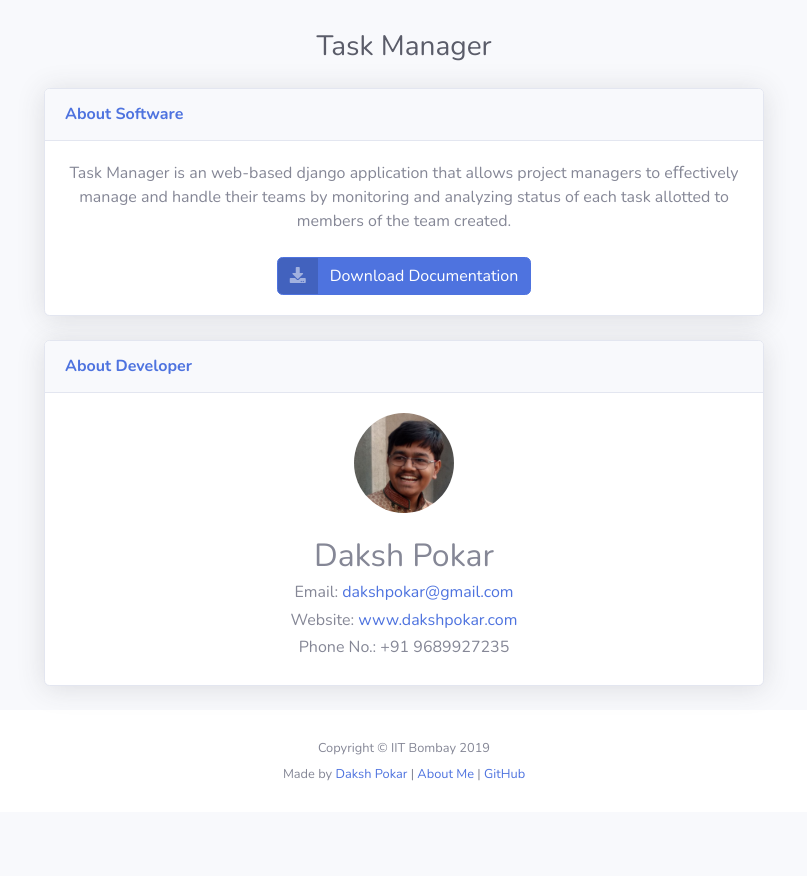
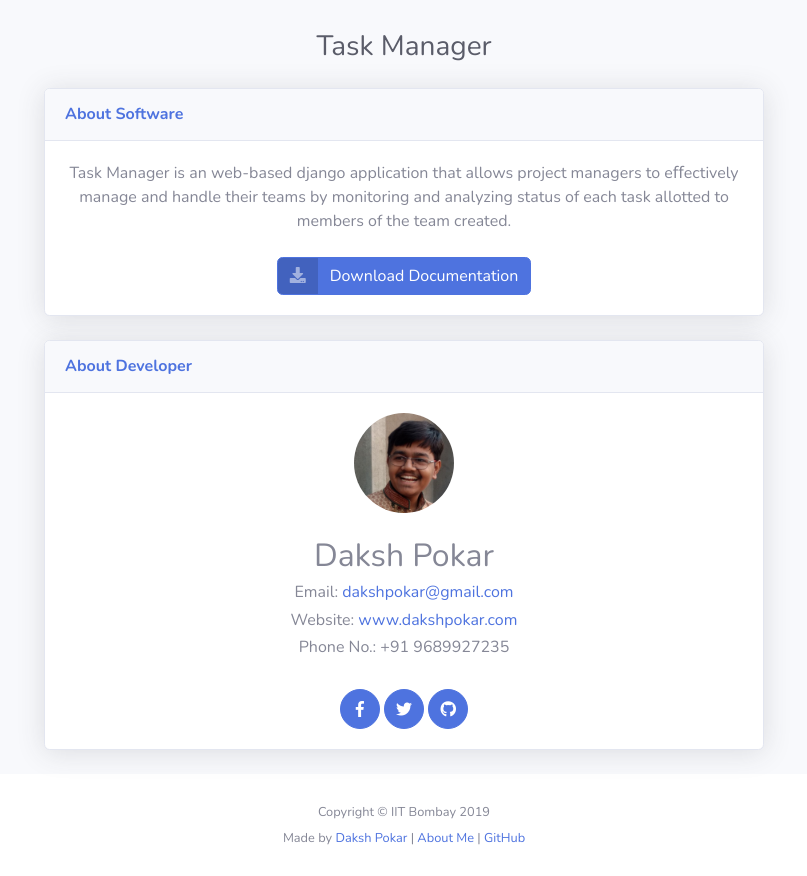
Before and after one commit to dakshpokar/TaskManager, a Django app: page /about/ in a window 1280 px wide. Shown: the whole page, without its empty margins (236-1043 px from the left). Before the commit the page ends 781 px from the top, so only its background shows below. Run offline with Django 3.2, Linux system fonts and the light colour scheme; some libraries are stand-ins or nearby versions.

Commit message:
Added Social Icons

```diff
--- a/TaskManager/TM/templates/about.html
+++ b/TaskManager/TM/templates/about.html
@@ -81,7 +81,16 @@
                         <h6>Email: <a href="mailto:dakshpokar@gmail.com">dakshpokar@gmail.com</a></h6>
                         <h6>Website: <a href="http://dakshpokar.com">www.dakshpokar.com</a></h6>
                         <h6>Phone No.: +91 9689927235</h6>
-
+                        <br>
+                        <a href="http://facebook.com/dakshpokar" class="btn btn-primary btn-circle">
+                                <i class="fab fa-facebook-f"></i>
+                              </a>
+                              <a href="http://twitter.com/dakshpokar" class="btn btn-primary btn-circle">
+                                    <i class="fab fa-twitter"></i>
+                                  </a>
+                                  <a href="http://github.com/dakshpokar" class="btn btn-primary btn-circle">
+                                        <i class="fab fa-github"></i>
+                                      </a>
                     </div>
                   </div>
             </div>
```
